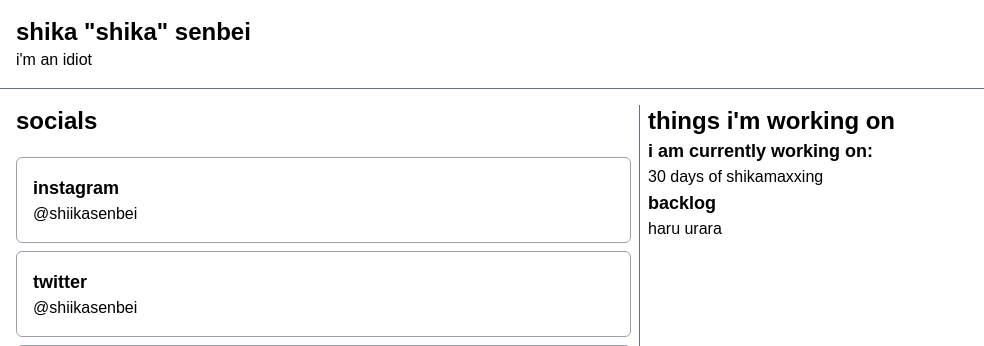
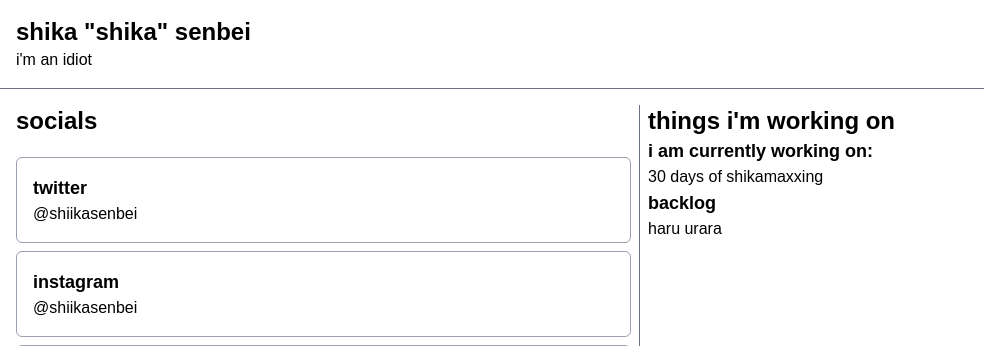
Before and after one commit to shiikasenbei/shiikasenbei.github.io, a SvelteKit app: page / in a window 1280 px wide. Shown: the top 346 px of the page, without its empty margins (0-984 px from the left). Built offline with nearby package versions, Linux system fonts and the light colour scheme; a web font is replaced by a local one.

Commit message:
reorder elements

```diff
--- a/src/routes/+page.svelte
+++ b/src/routes/+page.svelte
@@ -3,8 +3,8 @@
   import ProgressList from "$lib/components/ProgressList.svelte";
 
   const links: { name: string; username: string; url: string }[] = [
+    { name: "twitter", username: "@shiikasenbei", url: "https://x.com/shiikasenbei" },
     { name: "instagram", username: "@shiikasenbei", url: "https://instagram.com/shiikasenbei" },
-    { name: "twitter", username: "@shiikasenbei", url: "https://x.com/shiikasenbei" },
     { name: "twitch", username: "@shiikasenbei", url: "https://twitch.tv/shiikasenbei" },
     { name: "discord server", username: "shikacord", url: "https://discord.com/invite/qEXM5PzTqB" },
     { name: "pixiv", username: "shika", url: "https://www.pixiv.net/en/users/128340030" },
```
